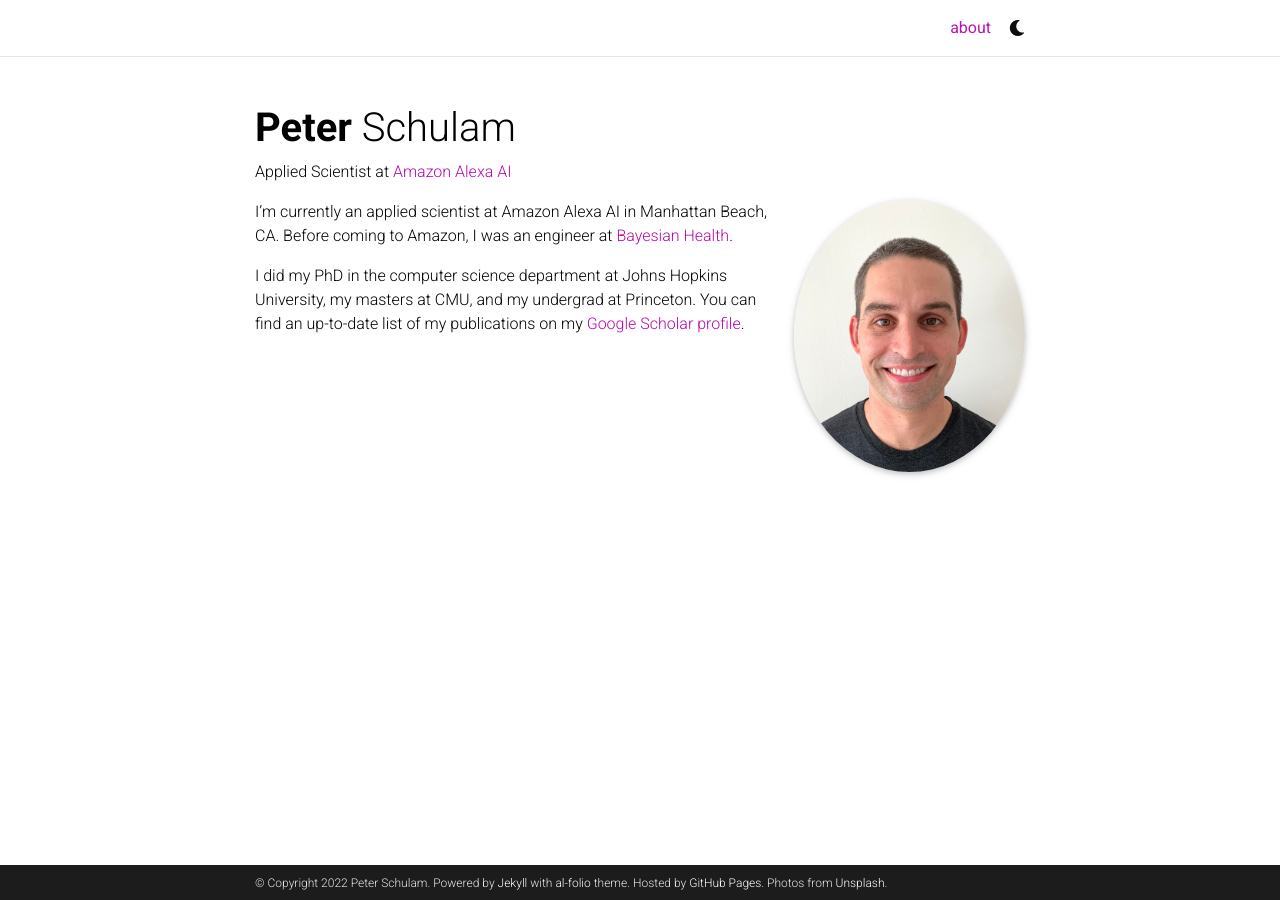
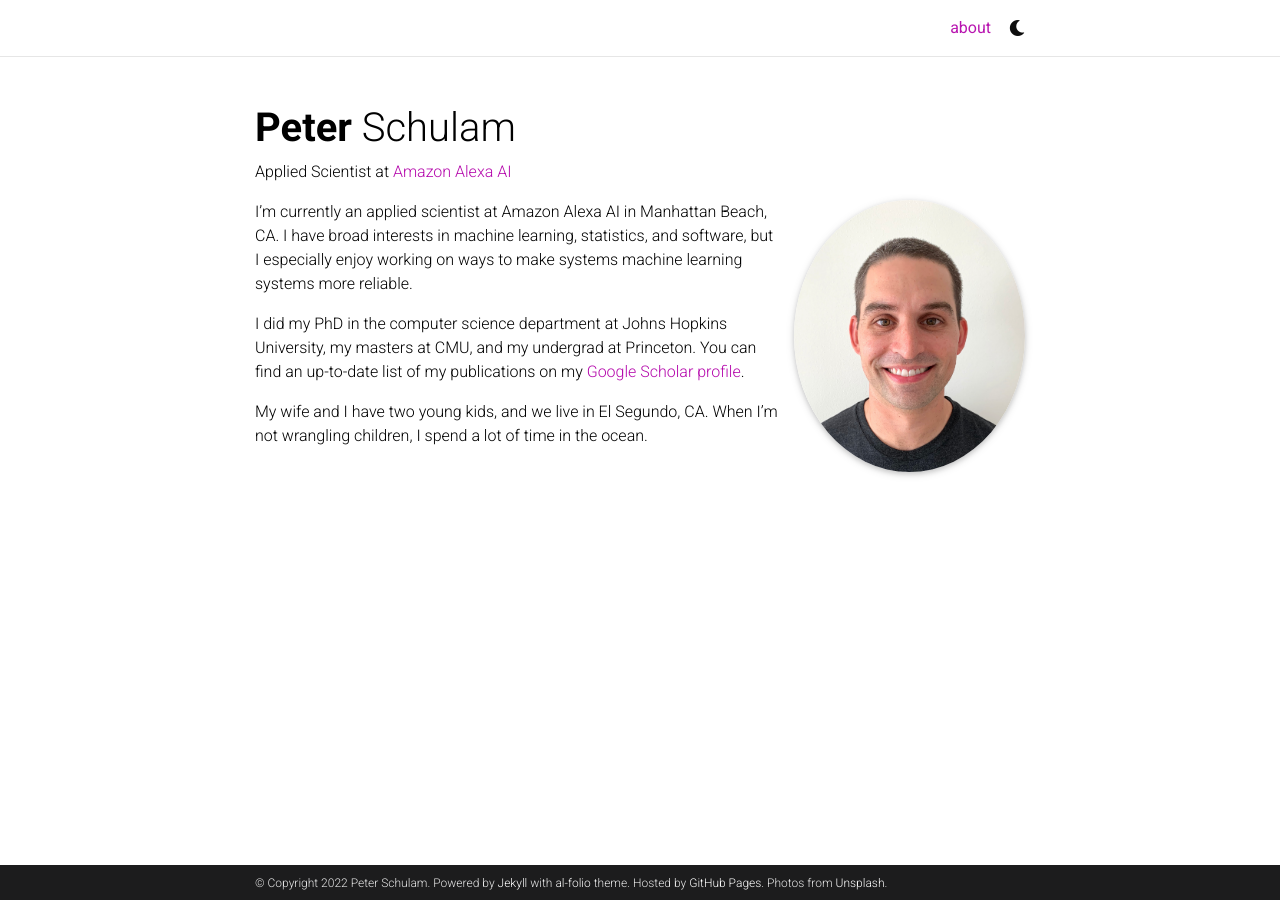
Before and after one commit to pschulam/pschulam.github.io, a Jekyll site: the page built from _pages/about.md, in a window 1280 px wide. Built offline with Jekyll 4.4.1, drawn with Linux system fonts in a browser that asks for light colours; full-size pictures stand in for the smaller copies a plugin makes; comment, search, counter and statistics services are not loaded; a style sheet for code colours, icons or effects is not loaded.

Commit message:
Update about.

```diff
--- a/_pages/about.md
+++ b/_pages/about.md
@@ -15,9 +15,11 @@ selected_papers: false # includes a list of papers marked as "selected={true}"
 social: false  # includes social icons at the bottom of the page
 ---
 
-I'm currently an applied scientist at Amazon Alexa AI in Manhattan Beach, CA. Before coming to Amazon, I was an engineer at <a href='https://www.bayesianhealth.com/'>Bayesian Health</a>.
+I'm currently an applied scientist at Amazon Alexa AI in Manhattan Beach, CA. I have broad interests in machine learning, statistics, and software, but I especially enjoy working on ways to make systems machine learning systems more reliable.
 
 I did my PhD in the computer science department at Johns Hopkins University, my masters at CMU, and my undergrad at Princeton. You can find an up-to-date list of my publications on my <a href='https://scholar.google.com/citations?user=GSnIrqwAAAAJ&hl=en'>Google Scholar profile<a>.
+
+My wife and I have two young kids, and we live in El Segundo, CA. When I'm not wrangling children, I spend a lot of time in the ocean.
 
 <!-- Write your biography here. Tell the world about yourself. Link to your favorite [subreddit](http://reddit.com). You can put a picture in, too. The code is already in, just name your picture `prof_pic.jpg` and put it in the `img/` folder.
 
```
